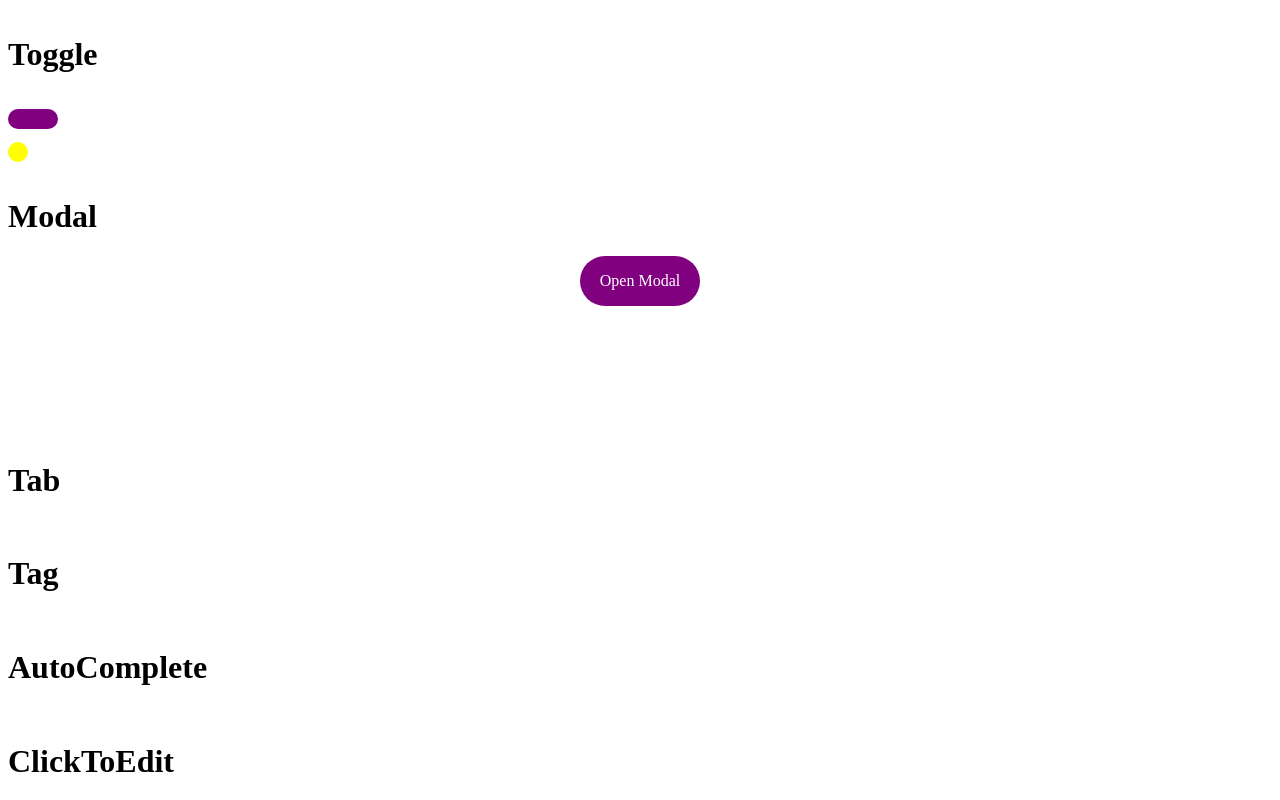
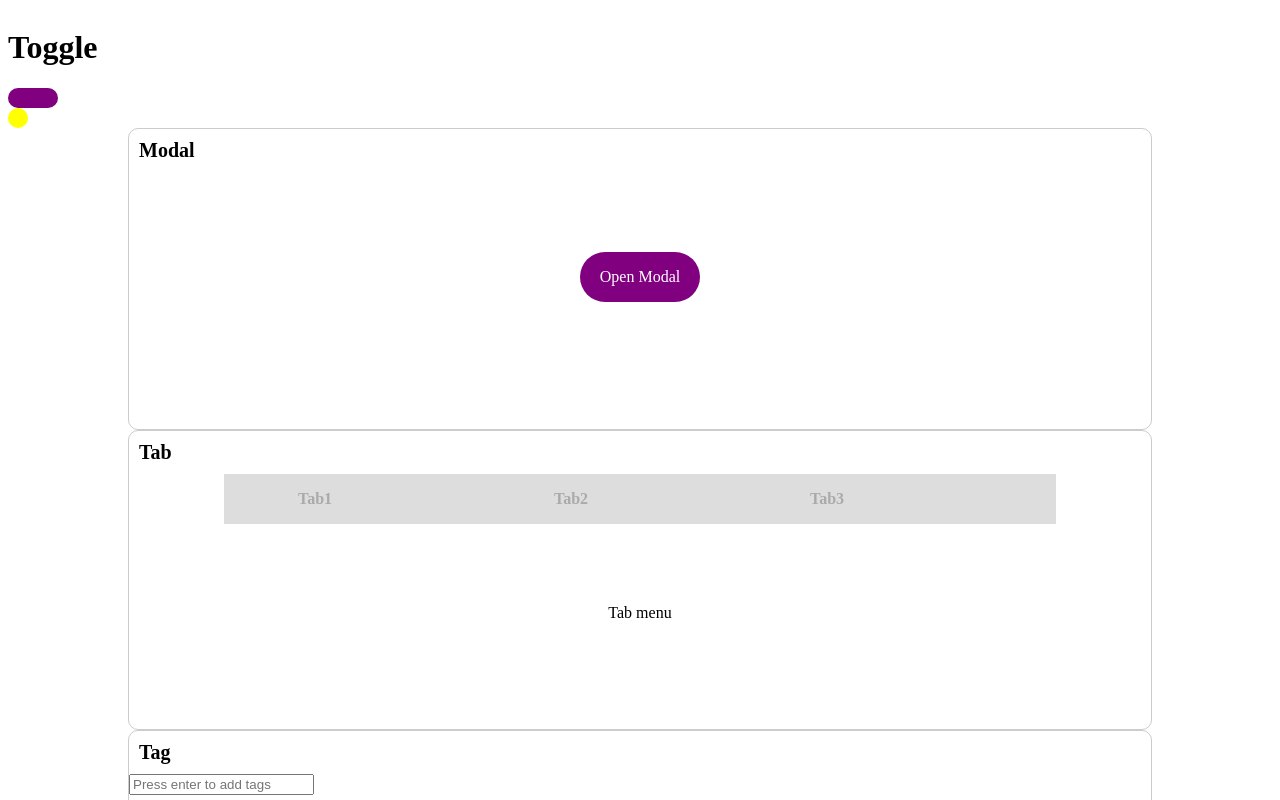
Before and after one commit to sunysty/wanted_pre_onboarding, a React (Create React App) app in the folder custom-component/: page / in a window 1280 px wide. Shown: the top 800 px of the page. Built offline with nearby package versions, Linux system fonts and the light colour scheme.

Commit message:
Tab 완성

```diff
--- a/custom-component/src/App.css
+++ b/custom-component/src/App.css
@@ -0,0 +1 @@
+@import url('https://fonts.googleapis.com/css2?family=Kanit:wght@700&display=swap');
--- a/custom-component/src/App.js
+++ b/custom-component/src/App.js
@@ -27,7 +27,6 @@ export default App;
 
 const Container = styled.div`
   display:flex;
-  height:100vh;
   flex-direction:column;
   justify-content:space-around;
 `
--- a/custom-component/src/component/Modal.js
+++ b/custom-component/src/component/Modal.js
@@ -8,6 +8,7 @@ const Modal = () => {
 
   return(
     <>
+    <Container>
         {
           modalState
           ?
@@ -16,7 +17,7 @@ const Modal = () => {
               <Title>Modal</Title>
               <ModalBox>
                 <CloseBtn onClick={handleClickModalOff}>x</CloseBtn>
-                <Text>HELLO WANTED !</Text>
+                <Text>HELLO CODESTATES !</Text>
               </ModalBox>
             </ModalBackground>
           </>
@@ -28,18 +29,30 @@ const Modal = () => {
             </ModalBackground>
           </>
         }
+        </Container>
     </>
   )
 }
 export default Modal;
 
+const Container = styled.div`
+  width:80vw;
+  margin:0 auto;
+  border:1px solid #ccc;
+  border-radius:10px;
+  box-sizing:border-box;
+`
+
 const ModalBackground = styled.div`
   width:100%;
-  height:250px;
+  height:300px;
   background:${ (props) => props.color };
 `
 
 const Title = styled.h1`
+  font-size:20px;
+  padding:10px;
+  margin:0;
 `
 
 const ModalBox = styled.div`
@@ -52,8 +65,10 @@ const ModalBox = styled.div`
 
   position:relative;
   left:50%;
-  transform:translate(-50%,0);
-`
+  top:50%;
+  transform:translate(-50%,-100%);
+
+  `
 
 const CloseBtn = styled.span`
   position:absolute;
@@ -77,11 +92,11 @@ const OpenBtn = styled.div`
   justify-content: center;
   align-items:center;
   background:purple;
+  margin-top:80px;
   position:absolute;
   left:50%;
-  transform:translate(-50%);
+  transform:translateX(-50%);
   color:#fff;
   border-radius:25px;
-
   cursor:pointer;
 `
--- a/custom-component/src/component/Tab.js
+++ b/custom-component/src/component/Tab.js
@@ -1,11 +1,73 @@
-import React from 'react';
+import React,{useState} from 'react';
+import styled from 'styled-components';
+
 
 const Tab = () => {
+
+  const [tabIdx, setTabIdx] = useState(null);
+
   return(
     <>
-        <h1>Tab</h1>
+      <Container>
+        <Title>Tab</Title>
+        <TabBox>
+          <TabItem onClick={()=>setTabIdx('ONE')}>Tab1</TabItem>
+          <TabItem onClick={()=>setTabIdx('TWO')}>Tab2</TabItem>
+          <TabItem onClick={()=>setTabIdx('THREE')}>Tab3</TabItem>
+        </TabBox>
+        <ContentsBox>
+          Tab menu {tabIdx}
+        </ContentsBox>
+      </Container>
     </>
   )
 }
 
 export default Tab;
+
+const Container = styled.div`
+  width:80vw;
+  height:300px;
+  margin:0 auto;
+  border:1px solid #ccc;
+  border-radius:10px;
+  box-sizing:border-box;
+`
+
+const Title = styled.h1`
+  font-size:20px;
+  padding:10px;
+  margin:0;
+`
+
+const TabBox = styled.div`
+  width:65vw;
+  height:50px;
+  display:flex;
+  flex-direction:row;
+  margin: 0 auto;
+  background:#ddd;
+`
+
+const TabItem = styled.div`
+  width:20vw;
+  height:100%;
+  display:flex;
+  align-items:center;
+  transform:translateX(5vw);
+  padding-left:10px;
+  box-sizing:border-box;
+  color:#aaa;
+  font-weight:bold;
+  transition:0.2s ease-out;
+  &:hover{
+    background: purple;
+    cursor:pointer;
+    color:#fff;
+  }
+`
+
+const ContentsBox = styled.div`
+  text-align:center;
+  margin-top:80px;
+`
--- a/custom-component/src/component/Tag.js
+++ b/custom-component/src/component/Tag.js
@@ -1,11 +1,42 @@
-import React from 'react';
+import React,{useState} from 'react';
+import styled from 'styled-components'
 
 const Tag = () => {
+
+  const [tag, setTag] = useState([])
+  const onChange = (e) => setTag(e.target.value)
+  const handleKeyPress = (e) => {if(e.key === "Enter"){}}
+
   return(
     <>
-        <h1>Tag</h1>
+    <Container>
+      <Title>Tag</Title>
+      <div>
+        {tag && tag?.map((el,v) => {return(<div>{tag}</div>)})
+        }
+        </div>
+      <input
+        onKeyPress={tag.push(onChange)}
+        onChange={onChange}
+        placeholder={'Press enter to add tags'}
+      />
+    </Container>
     </>
   )
 }
 
 export default Tag;
+
+const Container = styled.div`
+  width:80vw;
+  height:300px;
+  margin:0 auto;
+  border:1px solid #ccc;
+  border-radius:10px;
+  box-sizing:border-box;
+`
+const Title = styled.h1`
+  font-size:20px;
+  padding:10px;
+  margin:0;
+`
--- a/custom-component/src/index.js
+++ b/custom-component/src/index.js
@@ -1,6 +1,5 @@
 import React from 'react';
 import ReactDOM from 'react-dom';
-import './index.css';
 import App from './App';
 import reportWebVitals from './reportWebVitals';
 
```
Also changed, not shown: 2 other files (tests, documents, lock files or other folders).
